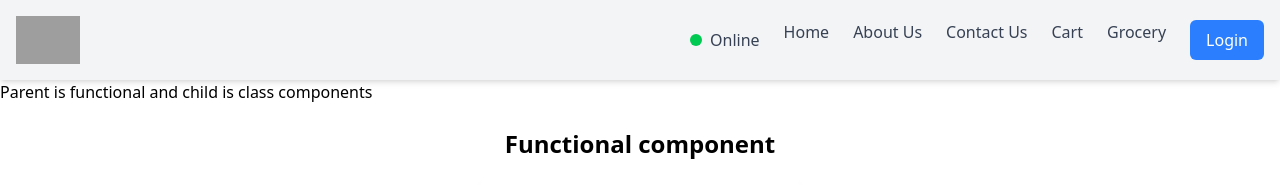
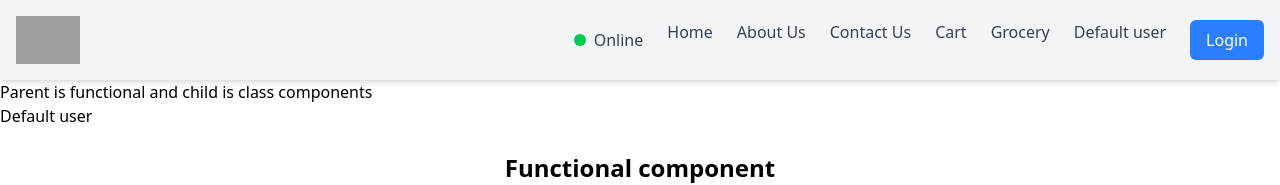
Before and after one commit to AshwiniRamesh/namaste-react, a React (Vite) app: page /about in a window 1280 px wide. Shown: the top 185 px of the page. Built offline with nearby package versions, Linux system fonts and the light colour scheme; no server answers; grey boxes are pictures that could not be loaded.

Commit message:
useContext hook

```diff
--- a/src/App.js
+++ b/src/App.js
@@ -9,7 +9,7 @@ import {
 } from "react-router";
 import {AboutParentClassComponent,About} from "./components/AboutUs";
 import Contact from "./components/ContactUs";
-import Home from "./components/Home";
+import Cart from "./components/Cart";
 import Error from "./components/Error";
 import Restaurant from "./components/RestuarantMenu";
 // import Grocery from "./components/Grocery"; // normal import
@@ -36,9 +36,10 @@ const appRouter = createBrowserRouter([
       { path: "/about", element: <About /> },
       { path: "/about-class-component", element: <AboutParentClassComponent /> },
       { path: "/contact", element: <Contact /> },
-      { path: "/home", element: <Home /> },
+      { path: "/home", element: <Body /> },
       { path: "/error", element: <Error /> },
       { path: "/restaurants/:restId", element: <Restaurant /> },
+      { path: "/cart", element: <Cart /> },
       { path: "/grocery", element: <Suspense fallback={<h1>Show this untill Grocery bundle is loaded</h1>}><Grocery /></Suspense> },
     ],
   },
--- a/src/components/AboutUs.js
+++ b/src/components/AboutUs.js
@@ -1,11 +1,16 @@
 import User from "./User";
 import UseClass from "./UserClass";
 import React from "react";
+import UserContext from "../utils/userContext";
 
 const About = () => {
   return (
     <div>
       <h1>Parent is functional and child is class components</h1>
+
+      <UserContext.Consumer>
+          {(data) => <h1>{data.loggedInUser}</h1>}
+        </UserContext.Consumer>
       <div>
         <User type={"Functional component"} />
       </div>
@@ -19,20 +24,20 @@ const About = () => {
 class AboutParentClassComponent extends React.Component {
   constructor(props) {
     super(props);
-    console.log("Parent constructor");
   }
-  componentDidMount(){
-          console.log("Parent is mounted")
+
+  componentDidMount() {
+    // console.log("Parent is mounted");
   }
+
   render() {
-console.log("Parent render");
     return (
       <div>
         <h1>Both parent and child are class components</h1>
-        <UseClass calledTimes={"1"}/>
+        <UseClass calledTimes={"1"} />
       </div>
     );
   }
 }
 
-module.exports = { AboutParentClassComponent, About };
+export { AboutParentClassComponent, About };
--- /dev/null
+++ b/src/components/Cart.js
@@ -0,0 +1,13 @@
+import UserContext from '../utils/userContext';
+import { useContext } from 'react';
+const Cart = () => {
+  const {loggedInUser} = useContext(UserContext);
+  // console.log(loggedInUser,"loggedinuser")
+  return (
+    <div>
+      <h1 class="text-3xl font-bold underline">Cart</h1>
+    </div>
+  );
+};
+
+export default Cart;
--- a/src/components/Header.js
+++ b/src/components/Header.js
@@ -1,12 +1,15 @@
 import { LOGO_URL } from '../utils/constants';
-import { useState } from 'react';
+import { useState, useContext } from 'react';
 import { Link } from 'react-router';
 import useOnlineStatus from '../utils/useOnlineStatus';
+import UserContext from '../utils/userContext';
 
 const Header = () => {
   let [btnName, setBtnName] = useState("Login");
   const onlineStatus = useOnlineStatus();
-  console.log(onlineStatus, "onlinestatus");
+  const contextData = useContext(UserContext);
+
+  // console.log(contextData, "contextData");
 
   return (
     <div className="flex justify-between items-center p-4 bg-gray-100 shadow-md">
@@ -22,6 +25,7 @@ const Header = () => {
           <li><Link to="/contact" className="hover:text-blue-500">Contact Us</Link></li>
           <li><Link to="/cart" className="hover:text-blue-500">Cart</Link></li>
           <li><Link to="/grocery" className="hover:text-blue-500">Grocery</Link></li>
+          <li>{contextData.loggedInUser}</li>
           <button
             className='px-4 py-2 bg-blue-500 text-white rounded-md hover:bg-blue-600 transition'
             onClick={() => setBtnName(btnName === "Login" ? "Logout" : "Login")}
--- a/src/components/Home.js
+++ /dev/null
@@ -1,9 +0,0 @@
-const Home = () => {
-  return (
-    <div>
-      <h1 class="text-3xl font-bold underline">Home</h1>
-    </div>
-  );
-};
-
-export default Home;
--- /dev/null
+++ b/src/utils/userContext.js
@@ -0,0 +1,7 @@
+const { createContext } = require("react");
+
+const UserContext = createContext({
+          loggedInUser:"Default user"
+})
+
+export default UserContext;
```
Also changed, not shown: src/components/UserClass.js (+4 -4 lines).
